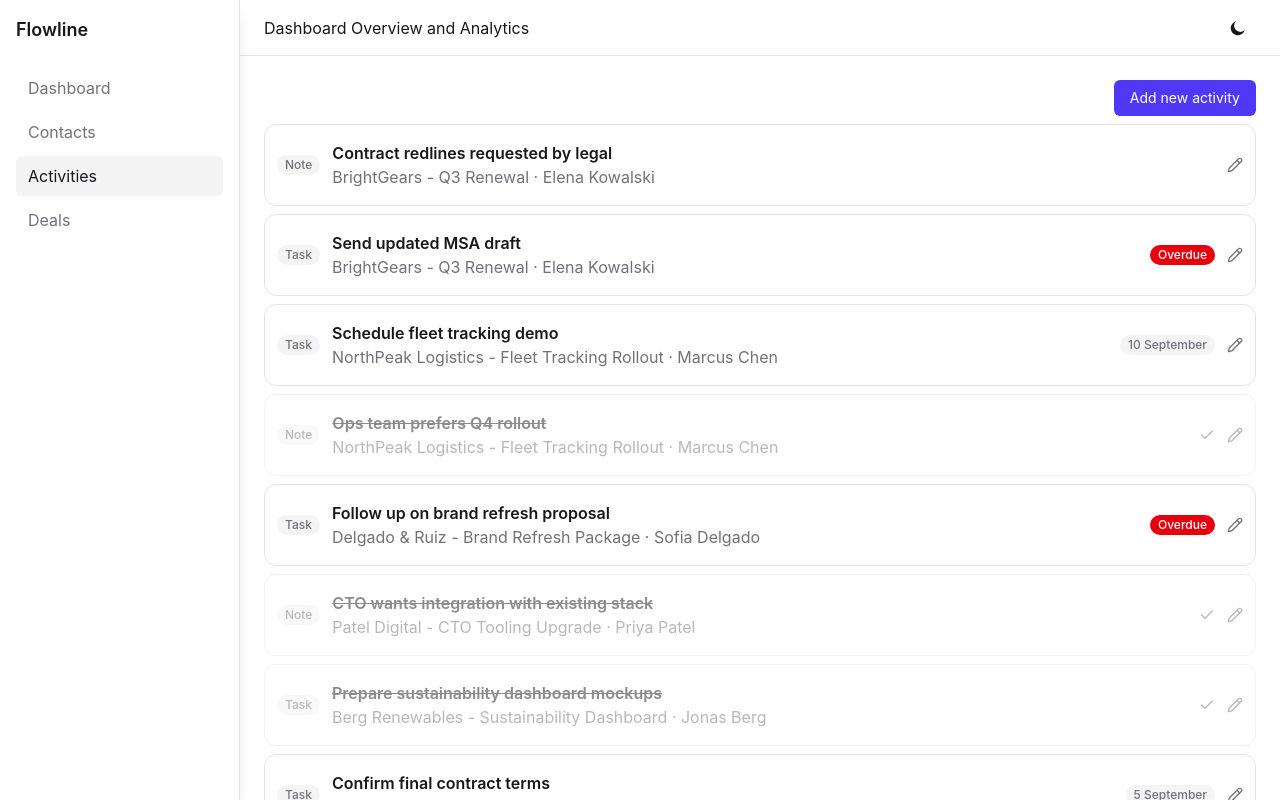
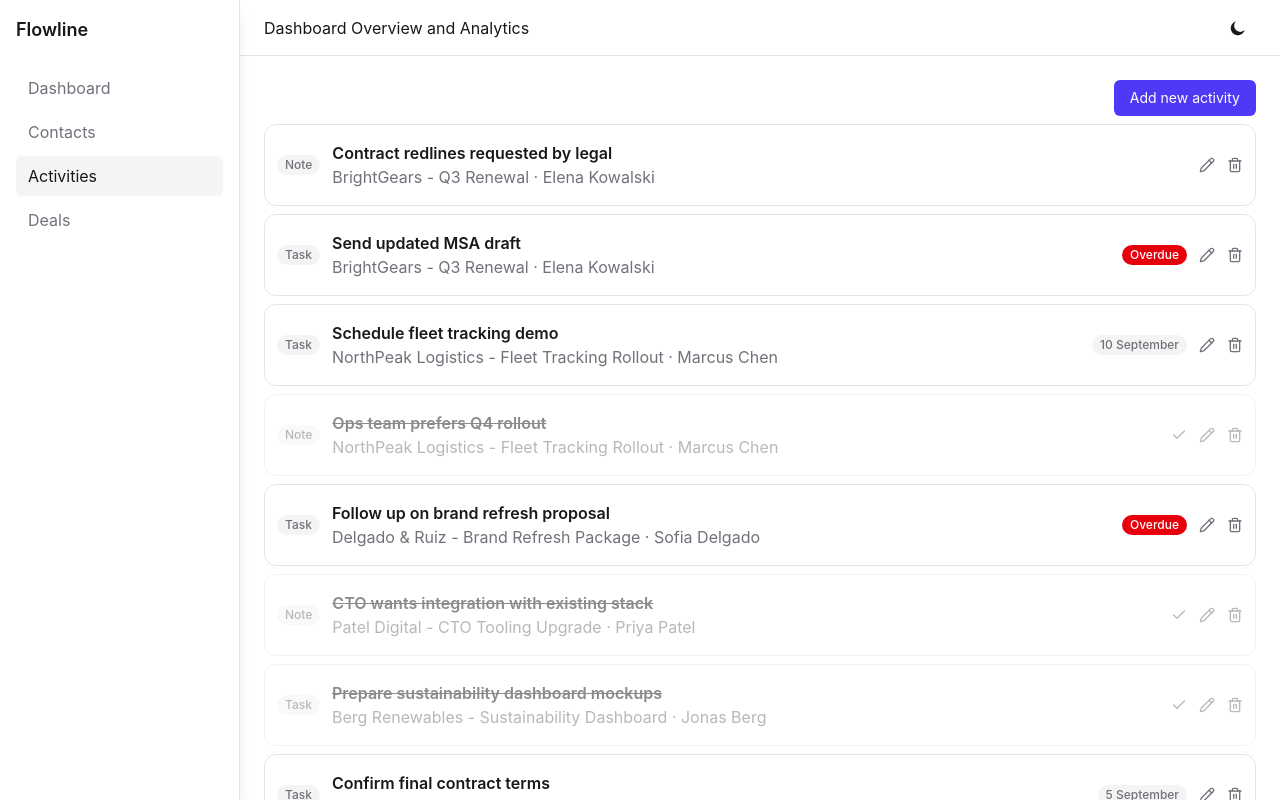
Before and after one commit to FiratCanTas/flowline, a React (Vite) app: page /activities in a window 1280 px wide. Built offline with nearby package versions, Linux system fonts and the light colour scheme.

Commit message:
feat: add activity delete

```diff
--- a/src/pages/Activities.jsx
+++ b/src/pages/Activities.jsx
@@ -1,7 +1,7 @@
-import { useQuery } from '@tanstack/react-query';
+import { useMutation, useQuery, useQueryClient } from '@tanstack/react-query';
 import { getDeals } from '../features/deals/api/deals';
 import { getContacts } from '../features/contacts/api/contacts';
-import { getActivities } from '../features/activities/api/activities';
+import { deleteActivity, getActivities } from '../features/activities/api/activities';
 import Badge from '../components/ui/Badge';
 import { format } from 'date-fns';
 import { isTaskOverdue } from '../features/activities/utils';
@@ -36,7 +36,26 @@ const PencilIcon = () => (
   </svg>
 );
 
+const TrashIcon = () => (
+  <svg
+    viewBox="0 0 24 24"
+    fill="none"
+    stroke="currentColor"
+    strokeWidth="2"
+    strokeLinecap="round"
+    strokeLinejoin="round"
+    className="text-text-muted h-4 w-4"
+  >
+    <path d="M3 6h18" />
+    <path d="M19 6v14a2 2 0 0 1-2 2H7a2 2 0 0 1-2-2V6m3 0V4a2 2 0 0 1 2-2h4a2 2 0 0 1 2 2v2" />
+    <line x1="10" y1="11" x2="10" y2="17" />
+    <line x1="14" y1="11" x2="14" y2="17" />
+  </svg>
+);
+
 const Activities = () => {
+  const queryClient = useQueryClient();
+
   const {
     data: activities,
     isLoading: isActivitiesLoading,
@@ -63,6 +82,19 @@ const Activities = () => {
     queryKey: ['contacts'],
     queryFn: getContacts,
   });
+
+  const { mutate: deleteActivityMutation, isPending } = useMutation({
+    mutationKey: ['delete activity'],
+    mutationFn: (id) => deleteActivity(id),
+    onSuccess: () => {
+      queryClient.invalidateQueries({ queryKey: ['activities'] });
+    },
+  });
+
+  const handleDeleteActivity = (id) => {
+    const result = window.confirm('Do you want to delete the activity?');
+    if (result) deleteActivityMutation(id);
+  };
 
   if (isActivitiesLoading || isDealsLoading || isContactsLoading) return <p>Loading...</p>;
   else if (activitiesError || dealsError || contactsError)
@@ -115,6 +147,9 @@ const Activities = () => {
               <Link to={`./${id}/edit`}>
                 <PencilIcon />
               </Link>
+              <button onClick={() => handleDeleteActivity(id)} disabled={isPending}>
+                <TrashIcon />
+              </button>
             </div>
           </div>
         ))}
```
